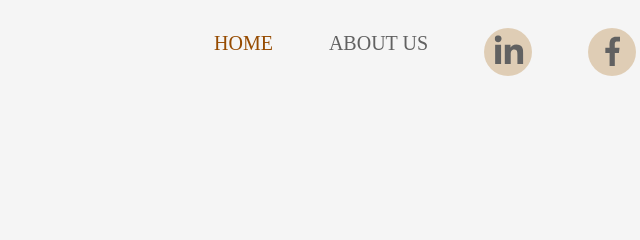
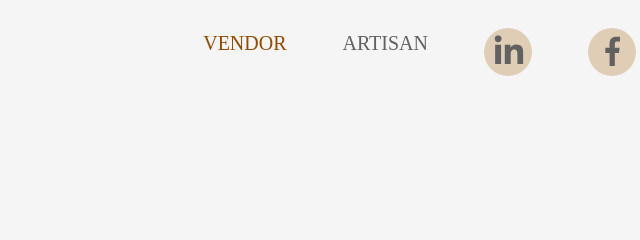
Before and after one commit to Oladiman/digitalartisan, a plain HTML site: page index.html in a window 1280 px wide. Shown: the top 240 px of the page, 481-1121 px from the left. Drawn offline with nearby package versions, Linux system fonts and the light colour scheme.

Commit message:
fixed home text to artisan and vendor

```diff
--- a/index.html
+++ b/index.html
@@ -33,8 +33,8 @@
             <div
                 class="collapse navbar-collapse justify-content-end" id="navcol-1">
                 <ul class="nav navbar-nav">
-                    <li class="nav-item" role="presentation"><a class="nav-link active" href="#" style="font-family: Poppins;font-style: normal;font-weight: normal;font-size: 20px;line-height: 30px;color: #964B00;">HOME</a></li>
-                    <li class="nav-item" role="presentation"><a class="nav-link active" href="#" style="font-family: Poppins;font-style: normal;font-weight: normal;font-size: 20px;line-height: 30px;color: #000000;opacity: 0.6;">ABOUT US</a></li>
+                    <li class="nav-item" role="presentation"><a class="nav-link active" href="vendor-homepage.html" style="font-family: Poppins;font-style: normal;font-weight: normal;font-size: 20px;line-height: 30px;color: #964B00;">VENDOR</a></li>
+                    <li class="nav-item" role="presentation"><a class="nav-link active" href="artisan-homepage.html" style="font-family: Poppins;font-style: normal;font-weight: normal;font-size: 20px;line-height: 30px;color: #000000;opacity: 0.6;">ARTISAN</a></li>
                     <li class="nav-item" role="presentation"><a class="nav-link active justify-content-center" href="#"><img class="social-icon" src="assets/img/linkedIn.svg"></a></li>
                     <li class="nav-item" role="presentation"><a class="nav-link" href="#"><img class="social-icon" src="assets/img/fb-icon.svg"></a></li>
                     <li class="nav-item" role="presentation"><a class="nav-link" href="#"><img class="social-icon" src="assets/img/twitter.svg"></a></li>
```
